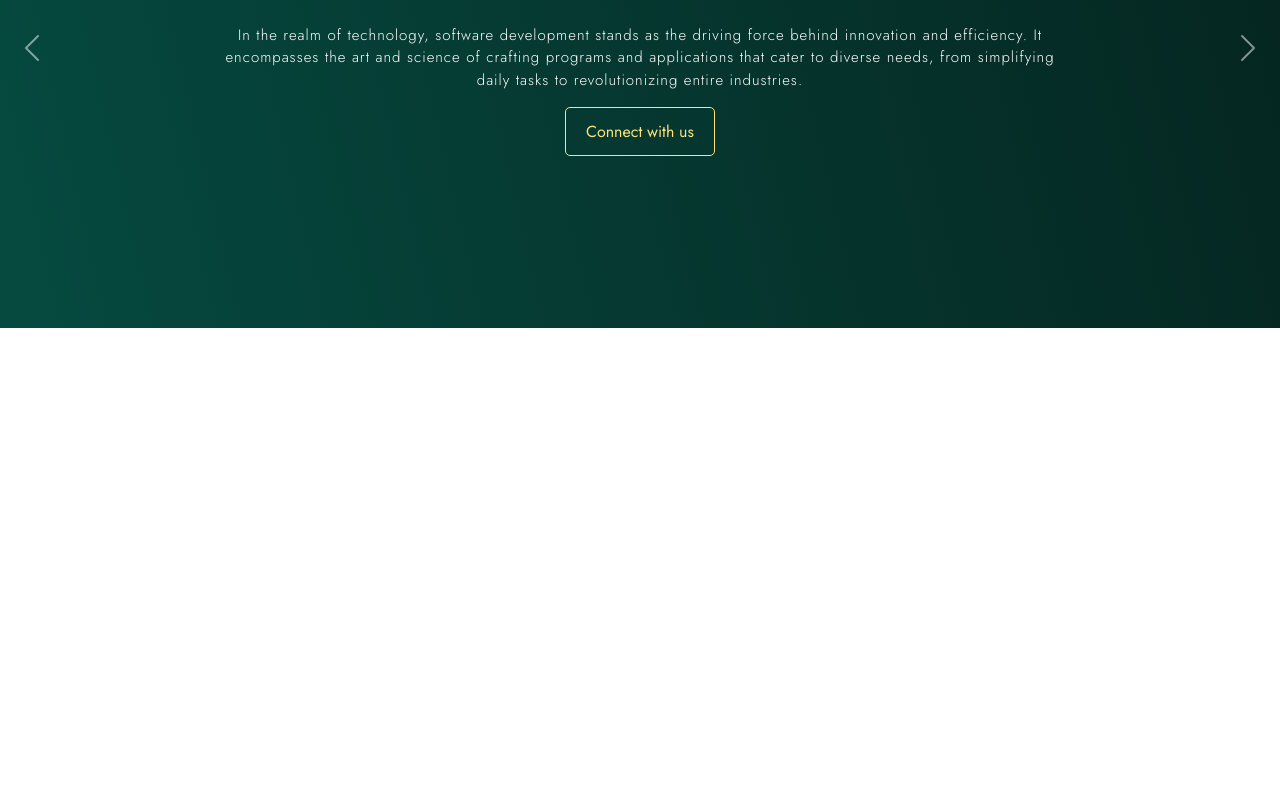
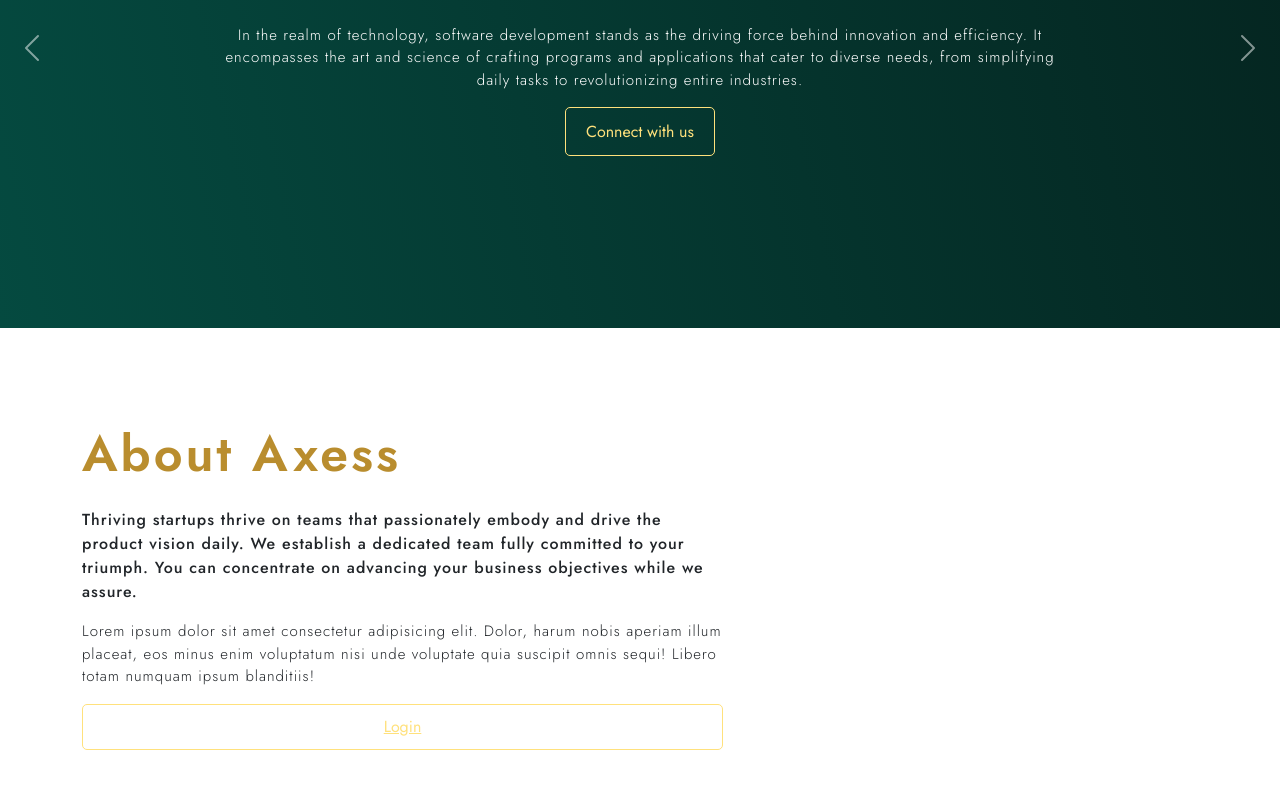
Before and after one commit to axessmongo/AxessTechnology-project, a React (Vite) app in the folder client/: page / in a window 1280 px wide. Shown: the part 402-1190 px from the top of the page. Before the commit the page ends 800 px from the top, so only its background shows below. Built offline with nearby package versions, Linux system fonts and the light colour scheme.

Commit message:
last changes

```diff
--- a/client/src/assets/css/index.scss
+++ b/client/src/assets/css/index.scss
@@ -42,6 +42,18 @@ img {
     font-size: 15px;
     letter-spacing: 1px;
     font-weight: 300;
+}
+
+.bg-axess-gold{
+    background-color: var(--axess-gold-2);
+}
+
+.gold-text-1{
+    color: var(--axess-gold);
+}
+
+.gold-text-2{
+    color: var(--axess-gold-2);
 }
 
 .light-header {
--- /dev/null
+++ b/client/src/components/About.jsx
@@ -0,0 +1,25 @@
+import React from 'react'
+import { Link } from 'react-router-dom'
+
+function About() {
+    return (
+        <div className=''>
+            <div className="container">
+                <div className="row">
+                    <div className="col-lg-7 py-5 my-5">
+                        <h1 className="primary-header mb-4 gold-text-1">About Axess</h1>
+                        <p className="primary-text fw-medium fs-6">Thriving startups thrive on teams that passionately embody and drive the product vision daily. We establish a dedicated team fully committed to your triumph. You can concentrate on advancing your business objectives while we assure.</p>
+                        <p className='primary-text'>
+                            Lorem ipsum dolor sit amet consectetur adipisicing elit. Dolor, harum nobis aperiam illum placeat, eos minus enim voluptatum nisi unde voluptate quia suscipit omnis sequi! Libero totam numquam ipsum blanditiis!
+                        </p>
+                        <Link to={'/login'} className='gold-btn px-4'>
+                            <span className='d-block'>Login</span>
+                        </Link>
+                    </div>
+                </div>
+            </div>
+        </div>
+    )
+}
+
+export default About
--- a/client/src/components/Navbar.jsx
+++ b/client/src/components/Navbar.jsx
@@ -2,21 +2,22 @@ import React from 'react'
 import { Link } from 'react-router-dom'
 import Home from '../pages/Home'
 import logo from '../assets/images/logo/logo.png'
+import About from './About'
 
 function Navbar() {
     return (
         <div>
             <div className='d-flex justify-content-around align-items-center upper-nav border-bottom container-fluid'>
                 <div className='d-flex share'>
-                    <Link><i class="bi bi-instagram"></i></Link>
-                    <Link><i class="bi bi-whatsapp"></i></Link>
-                    <Link><i class="bi bi-twitter-x"></i></Link>
+                    <Link><i className = "bi bi-instagram"></i></Link>
+                    <Link><i className = "bi bi-whatsapp"></i></Link>
+                    <Link><i className = "bi bi-twitter-x"></i></Link>
                 </div>
-                <div className='d-flex justify-content-center'>
+                <Link to='/' className='d-flex justify-content-center'>
                     <p>Axess</p>
                     <img src={logo} alt="" />
                     <p>Tech</p>
-                </div>
+                </Link>
                 <div>
                     <Link to={'/login'} className='gold-btn px-4'>
                         <span className='d-block'>Login</span>
@@ -73,6 +74,7 @@ function Navbar() {
                 </nav>
             </div>
             <Home />
+            <About/>
         </div>
     )
 }
--- a/client/src/pages/Home.jsx
+++ b/client/src/pages/Home.jsx
@@ -20,7 +20,7 @@ export default function Home() {
                                         In the realm of technology, software development stands as the driving force behind innovation and efficiency. It encompasses the art and science of crafting programs and applications that cater to diverse needs, from simplifying daily tasks to revolutionizing entire industries.
                                     </p>
                                     {/* <div className='border-top border-white mb-3'></div> */}
-                                    <button className=' gold-btn'><span className='d-block'>Connect with us</span> <i class="bi bi-arrow-right"></i></button>
+                                    <button className=' gold-btn'><span className='d-block'>Connect with us</span> <i className = "bi bi-arrow-right"></i></button>
                                 </div>
                             </div>
                         </div>
@@ -40,7 +40,7 @@ export default function Home() {
                                         In the rapidly evolving landscape of technology, AI development stands at the forefront, pioneering intelligent solutions that emulate human cognitive functions. From machine learning algorithms to neural networks, AI endeavors to create systems capable of learning, reasoning, and adapting autonomously.
                                     </p>
                                     {/* <div className='border-top border-white mb-3'></div> */}
-                                    <button className=' gold-btn'><span className='d-block'>Connect with us</span> <i class="bi bi-arrow-right"></i></button>
+                                    <button className=' gold-btn'><span className='d-block'>Connect with us</span> <i className = "bi bi-arrow-right"></i></button>
                                 </div>
                             </div>
                         </div>
@@ -61,7 +61,7 @@ export default function Home() {
                                         Software testing plays a crucial role in ensuring the reliability and optimal performance of digital solutions. By systematically evaluating each component and functionality, testing not only identifies potential bugs and vulnerabilities but also guarantees that software meets the specified requirements.
                                     </p>
                                     {/* <div className='border-top border-white mb-3'></div> */}
-                                    <button className=' gold-btn'><span className='d-block'>Connect with us</span> <i class="bi bi-arrow-right"></i></button>
+                                    <button className=' gold-btn'><span className='d-block'>Connect with us</span> <i className = "bi bi-arrow-right"></i></button>
                                 </div>
                             </div>
                         </div>
```
